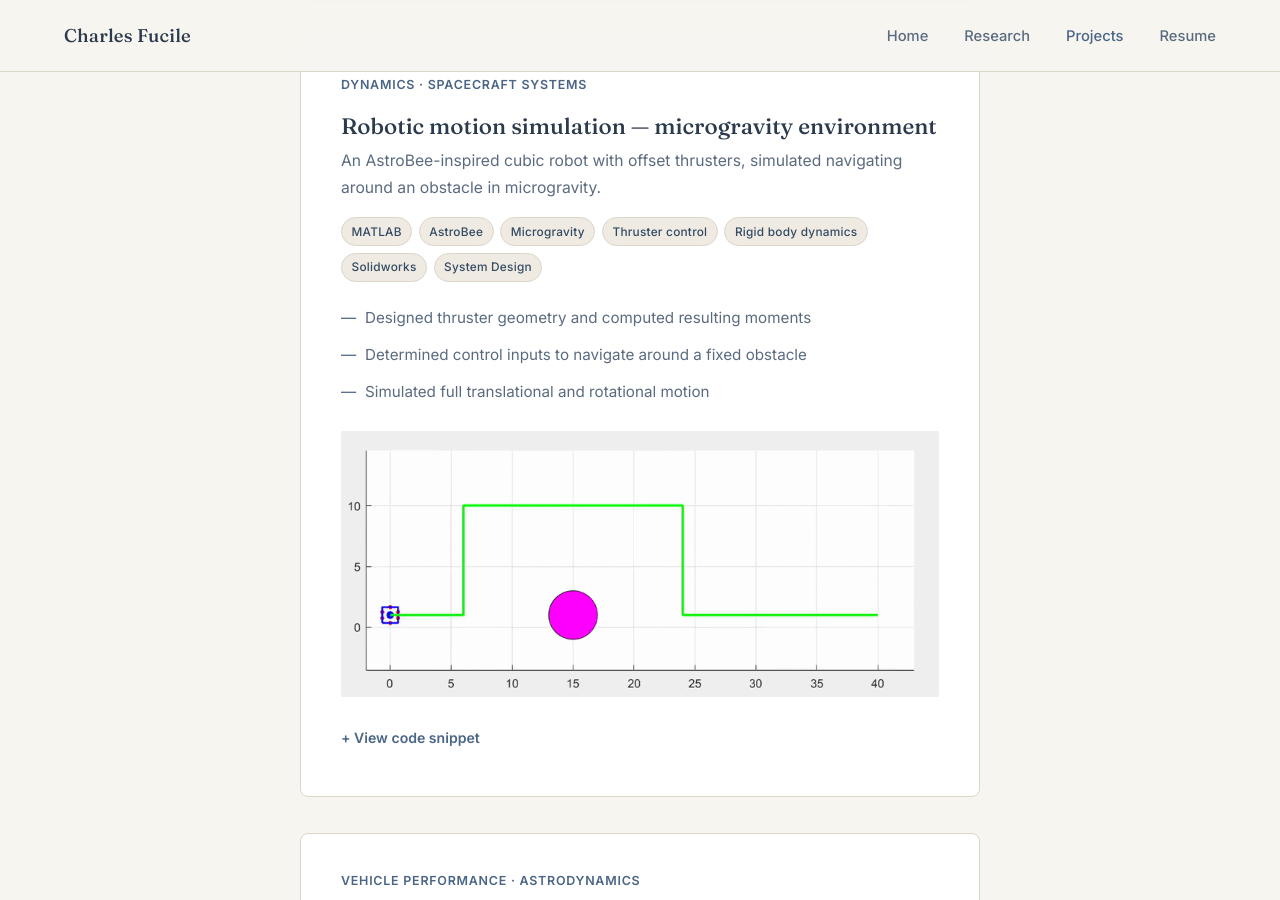
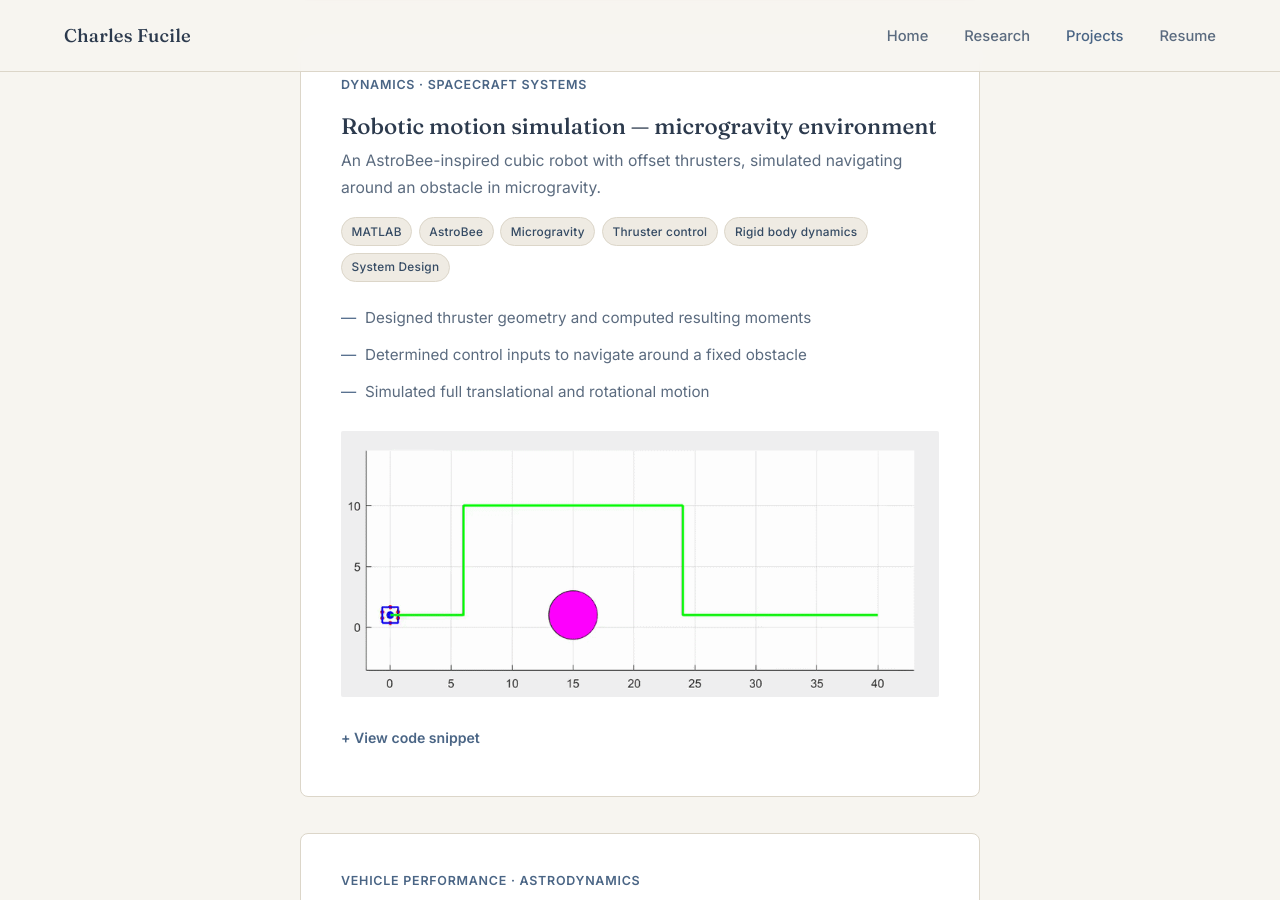
Before and after one commit to cfucile3/Portfolio, a Jekyll site: the page built from projects.html, in a window 1280 px wide and 900 px high, scrolled down 2358 px. Built offline with Jekyll 4.4.1, drawn with Linux system fonts in a browser that asks for light colours.

Commit message:
Update projects.html

```diff
--- a/projects.html
+++ b/projects.html
@@ -328,7 +328,6 @@ y(i+1) = y(i) + vy(i) * dt;</code></pre>
       <span class="tag">Microgravity</span>
       <span class="tag">Thruster control</span>
       <span class="tag">Rigid body dynamics</span>
-      <span class="tag">Solidworks</span>
       <span class="tag">System Design</span>
     </div>
 
```
